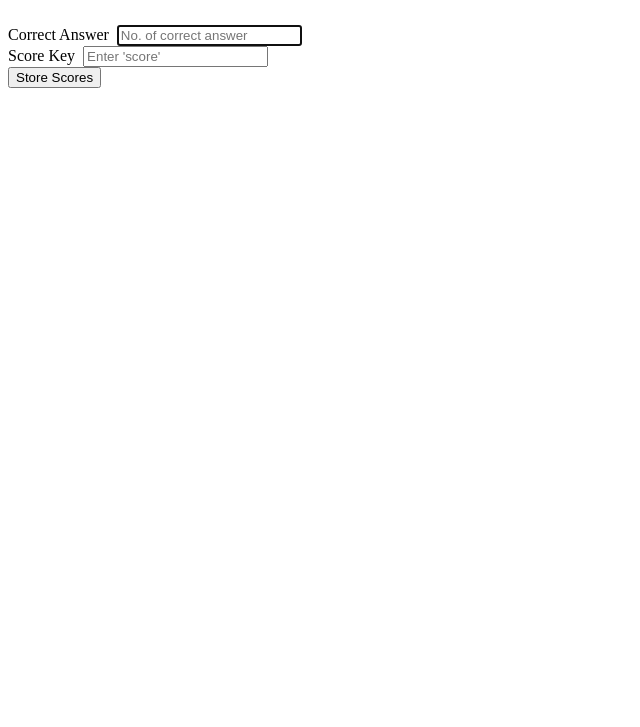
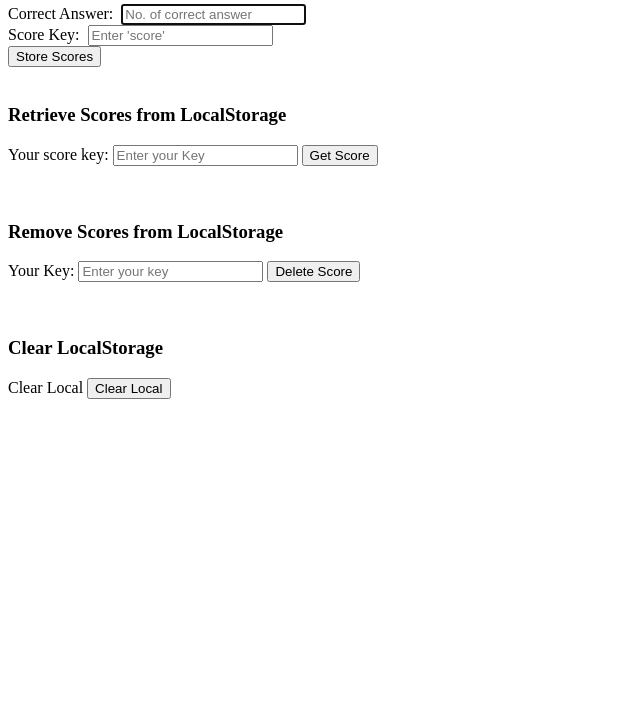
Before and after one commit to rinkykumari89/LocalStorage-js, a plain HTML site: page index.html in a window 1280 px wide. Shown: the part 73-800 px from the top of the page, without its empty margins (0-640 px from the left). Drawn offline with Linux system fonts and the light colour scheme.

Commit message:
updated with remove and clear function

```diff
--- a/index.html
+++ b/index.html
@@ -4,20 +4,43 @@
     <meta charset="UTF-8">
     <meta http-equiv="X-UA-Compatible" content="IE=edge">
     <meta name="viewport" content="width=device-width, initial-scale=1.0">
-    <title>Document</title>
+    <title>LocalStorage</title>
 
 </head>
 <body>
     <div class="formDiv">
-        <div class="scoreForm" id="scoreFormId">
-            <h1>Your Scores</h1><br>
-            <label for="correctAnswer">Correct Answer</label>&nbsp;
+        <form>
+            <h3>Store Scores in LocalStorage</h3><br>
+            <label for="correctAnswer">Correct Answer:</label>&nbsp;
             <input type="text" id="correctAnswerId" placeholder="No. of correct answer" required autofocus><br>
-            <label for="scoreKey">Score Key</label>&nbsp;
+            <label for="scoreKey">Score Key:</label>&nbsp;
             <input type="text" id= "scoreKeyId" placeholder="Enter 'score'" required autofocus><br>
-            <button type="button" onlclick="store()">Store Scores</button>
-        </div>
-
+            <button type="button" onclick="store();">Store Scores</button>
+        </form>
+        <br>
+            <h3>Retrieve Scores from LocalStorage</h3>
+            <label for="retrieveKey">Your score key:</label>
+            <input type="text" id="retrieveKeyId" placeholder="Enter your Key"required autofocus>
+            <button type="button" onclick="retrieve();">Get Score</button>
+        <br>
+        <br>
+            <div id="retrieveId"></div>
+        <br>
+            <h3>Remove Scores from LocalStorage</h3>
+            <label for="removeKey">Your Key:</label>
+            <input type="text" id="removeKeyId" placeholder="Enter your key" required autofocus>
+            <button type="button" onclick="remove();">Delete Score</button>
+        <br>
+        <br>
+            <div id="removeId"></div>
+        <br>
+            <h3>Clear LocalStorage</h3>
+            <label for="clearLocal">Clear Local</label>
+            <button type="button" onclick="clearLocal();">Clear Local</button>
+        <br>
+        <br>
+            <div id="clearId"></div>
+        <br>
     </div>
 
     <script type="text/javascript" src="main.js"></script>
--- a/main.js
+++ b/main.js
@@ -1,10 +1,4 @@
-console.log('started js');
-
-
-var correctAnswer = document.getElementById('correctAnswerId').value;
-console.log(correctAnswer);
-
-//function to store scores
+//---Function to store scores in LocalStorage-------------------------------
 function store(){
     var correctAnswer = document.getElementById('correctAnswerId').value;
     var scoreKey = document.getElementById('scoreKeyId').value;
@@ -12,15 +6,53 @@ function store(){
     console.log(correctAnswer);
     const score = {
         correctAnswer: correctAnswer,
-        score: correctAnswer * 10,
+        totalScore: correctAnswer * 10,
     }
 
     window.localStorage.setItem(scoreKey, JSON.stringify(score));
 
 }
 
-//window.alert('how!');
+//---Fuction to retrieve score from LocalStorage-------------------------------
+function retrieve(){
 
-window.onload = function(){
-    document.getElementById('scoreFormId').addEventListener("onsubmit", function(){ alert("Hello World!"); });
+     var retrieveKey = document.getElementById('retrieveKeyId').value;
+     var scoreRecords = JSON.parse(window.localStorage.getItem(retrieveKey));
+
+    //created paragraph element
+     var para = document.createElement("p");
+     var info = document.createTextNode("Your score is : \t"+ scoreRecords.totalScore);
+     para.appendChild(info);
+
+     var element = document.getElementById('retrieveId');
+     element.appendChild(para);
+
 }
+
+//-----Function to remove score from LocalStorage-------------------------------
+function remove(){
+
+    var removeKey = document.getElementById('removeKeyId').value;
+    localStorage.removeItem(removeKey);
+
+    //Created Paragraph element
+    var para = document.createElement("p");
+    var info = document.createTextNode("Score is Successfully deleted!");
+    para.appendChild(info);
+
+    var element = document.getElementById('removeId');
+    element.appendChild(para);
+}
+
+//-----Function to clear LocalStorage------------------------------------------------
+function clearLocal(){
+    localStorage.clear();
+
+    //created Paragraph element
+    var para = document.createElement("p");
+    var info = document.createTextNode("Successfully cleared!");
+    para.appendChild(info);
+
+    var element = document.getElementById('clearId');
+    element.appendChild(para);
+}
```
